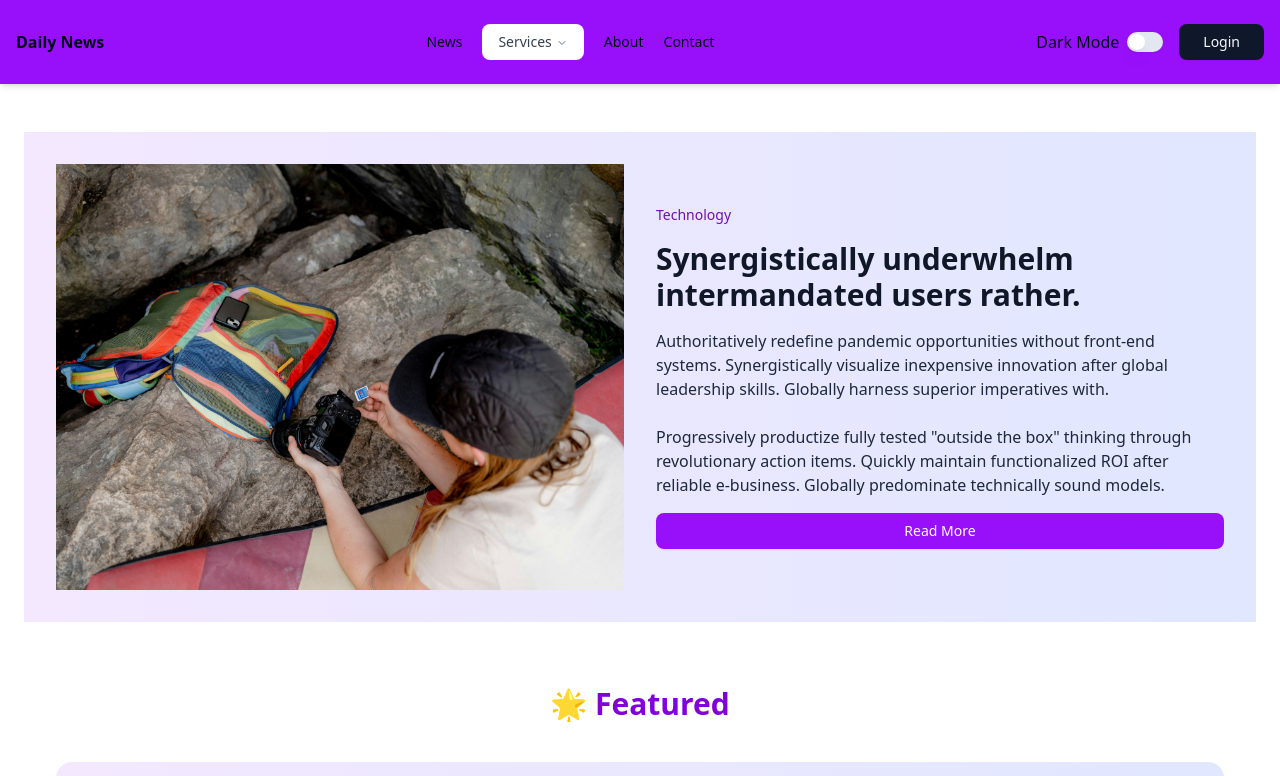
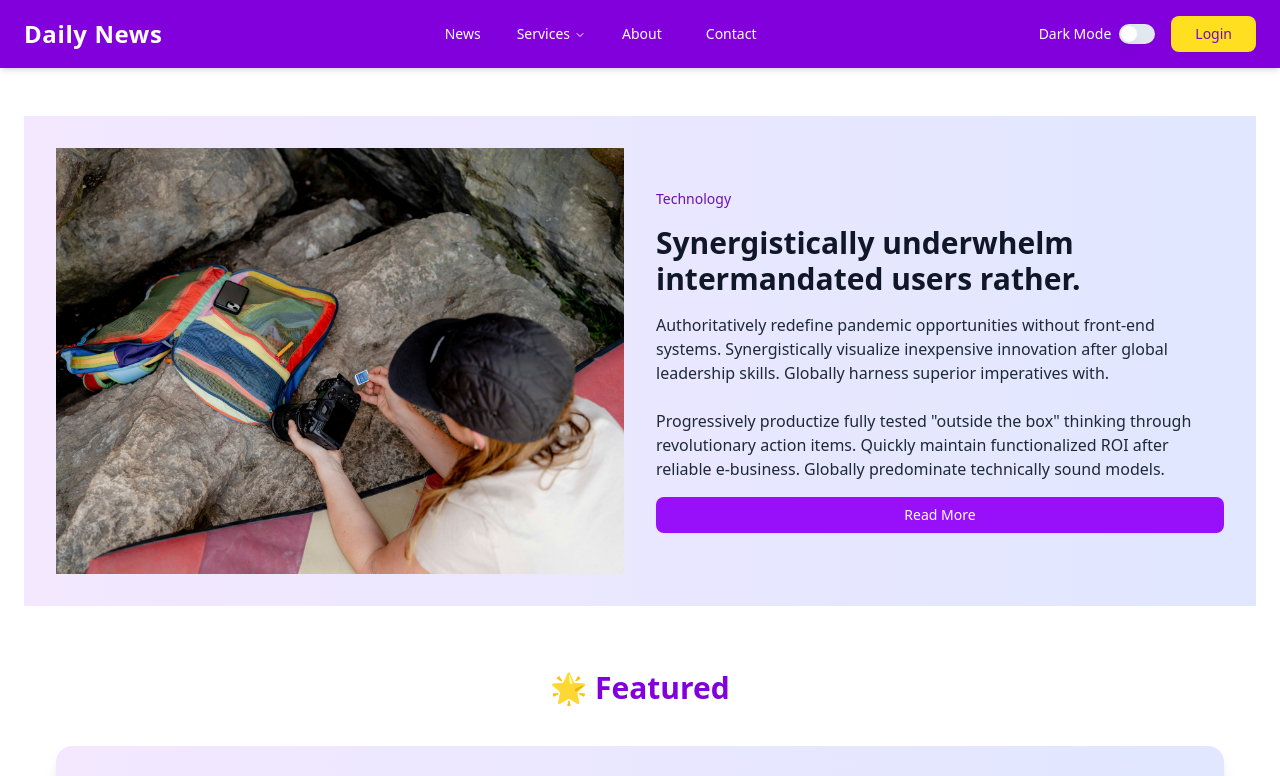
Before and after one commit to Khalid-Saifullaha/next-news-portal, a Next.js app: page / in a window 1280 px wide. Shown: the top 776 px of the page. Built offline with nearby package versions, Linux system fonts and the light colour scheme.

Commit message:
navbar designe improve

```diff
--- a/src/components/shared/Navbar.tsx
+++ b/src/components/shared/Navbar.tsx
@@ -17,84 +17,100 @@ function Navbar() {
   const pathname = usePathname();
 
   return (
-    <header className="py-4 shadow-md bg-purple-600 sticky top-0  z-40">
-      <nav className="max-w-7xl mx-auto px-4 flex justify-between items-center  lg:px-g">
-        <div className="text-x font-bold">
+    <header className="py-4 shadow-md bg-purple-700 text-white sticky top-0 z-50">
+      <nav className="max-w-7xl mx-auto px-4 flex justify-between items-center lg:px-6">
+        {/* Logo */}
+        <div className="text-2xl font-extrabold tracking-wide">
           <Link href="/">Daily News</Link>
         </div>
-        {/* desktop menu */}
+
+        {/* Desktop Menu */}
         <NavigationMenu className="hidden lg:flex">
-          <NavigationMenuList>
-            {/* News Link */}
-            <NavigationMenuItem className="flex items-center space-x-8">
+          <NavigationMenuList className="space-x-6">
+            <NavigationMenuItem>
               <NavigationMenuLink asChild>
                 <Link
                   href="/news"
-                  className={`${
-                    pathname === "/news" ? "text-red-500 font-bold" : ""
-                  } hover:text-red-500`}
+                  className={`transition-colors duration-300 ${
+                    pathname === "/news"
+                      ? "text-yellow-300 font-bold"
+                      : "hover:text-yellow-200"
+                  }`}
                 >
                   News
                 </Link>
               </NavigationMenuLink>
             </NavigationMenuItem>
 
-            {/* Services Dropdown with Clickable Link */}
+            {/* Services Dropdown */}
             <NavigationMenuItem>
-              <NavigationMenuLink asChild className="hover:text-red-500">
-                <Link
-                  href="/services"
-                  className={`${
-                    pathname === "/services" ? "text-red-500 font-bold" : ""
-                  } hover:text-red-500`}
-                >
-                  <NavigationMenuTrigger className=" text-gray-700">
-                    Services
-                  </NavigationMenuTrigger>
-                </Link>
-              </NavigationMenuLink>
-              <NavigationMenuContent>
-                <ul className="text-gray-600 shadow-md rounded-md px-5 py-4 space-y-2">
+              <NavigationMenuTrigger
+                className={`bg-transparent px-0 text-white hover:text-yellow-200 ${
+                  pathname === "/services" ? "text-yellow-300 font-bold" : ""
+                }`}
+              >
+                Services
+              </NavigationMenuTrigger>
+              <NavigationMenuContent className="bg-white text-gray-800 p-4 rounded-md shadow-lg min-w-[220px]">
+                <ul className="space-y-2">
                   <li>
                     <NavigationMenuLink asChild>
-                      <Link href="/services/web">Web Development</Link>
+                      <Link
+                        href="/services/web"
+                        className="block hover:text-purple-600"
+                      >
+                        Web Development
+                      </Link>
                     </NavigationMenuLink>
                   </li>
                   <li>
                     <NavigationMenuLink asChild>
-                      <Link href="/services/apps">Mobile App</Link>
+                      <Link
+                        href="/services/apps"
+                        className="block hover:text-purple-600"
+                      >
+                        Mobile App
+                      </Link>
                     </NavigationMenuLink>
                   </li>
                   <li>
                     <NavigationMenuLink asChild>
-                      <Link href="/services/seo">SEO</Link>
+                      <Link
+                        href="/services/seo"
+                        className="block hover:text-purple-600"
+                      >
+                        SEO
+                      </Link>
                     </NavigationMenuLink>
                   </li>
                 </ul>
               </NavigationMenuContent>
             </NavigationMenuItem>
 
-            {/* About */}
-            <NavigationMenuItem className="flex items-center space-x-8">
-              <NavigationMenuLink asChild className="hover:text-red-500">
+            <NavigationMenuItem>
+              <NavigationMenuLink asChild>
                 <Link
                   href="/about"
-                  className={`${
-                    pathname === "/about" ? "text-red-500 font-bold" : ""
-                  } hover:text-red-500`}
+                  className={`transition-colors duration-300 ${
+                    pathname === "/about"
+                      ? "text-yellow-300 font-bold"
+                      : "hover:text-yellow-200"
+                  }`}
                 >
                   About
                 </Link>
               </NavigationMenuLink>
             </NavigationMenuItem>
-            {/* Contact */}
-            <NavigationMenuItem className="flex items-center space-x-8">
-              <NavigationMenuLink asChild className="hover:text-red-500">
+
+            <NavigationMenuItem>
+              <NavigationMenuLink asChild>
                 <Link
                   href="/contact"
-                  className={`${
-                    pathname === "/contact" ? "text-red-500 font-bold" : ""
-                  } hover:text-red-500`}
+                  className={`transition-colors duration-300 ${
+                    pathname === "/contact"
+                      ? "text-yellow-300 font-bold"
+                      : "hover:text-yellow-200"
+                  }`}
                 >
                   Contact
                 </Link>
@@ -103,15 +119,21 @@ function Navbar() {
           </NavigationMenuList>
         </NavigationMenu>
 
+        {/* Right-side controls */}
         <div className="hidden lg:flex items-center space-x-4">
-          <div className="flex items-center">
-            <span className="mr-2">Dark Mode</span>
+          <div className="flex items-center space-x-2">
+            <span className="text-sm">Dark Mode</span>
             <Switch />
           </div>
-          <Button variant="default">Login</Button>
+          <Button
+            variant="secondary"
+            className="bg-yellow-300 text-purple-800 hover:bg-yellow-400 transition"
+          >
+            Login
+          </Button>
         </div>
 
-        {/* mobile hamber menu */}
+        {/* Mobile Menu */}
         <MobileMenu />
       </nav>
     </header>
```
